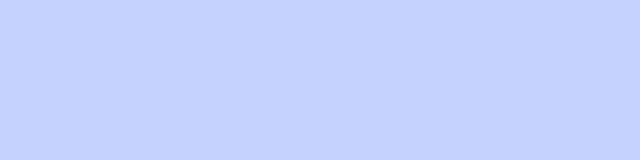
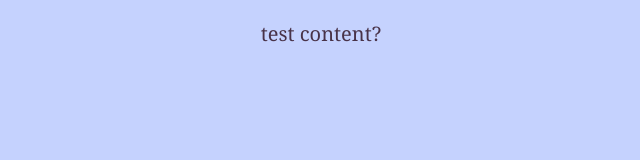
Before and after one commit to nicolet301/nicolet301.github.io, a plain HTML site: page index.html in a window 1280 px wide. Shown: the whole page, without its empty margins (319-959 px from the left). Drawn offline with Linux system fonts and the light colour scheme.

Commit message:
html body test

```diff
--- a/index.html
+++ b/index.html
@@ -9,5 +9,5 @@
   </head>
 </html>
   <body>
-
+    <p>test content?</p>
   </body>
```
